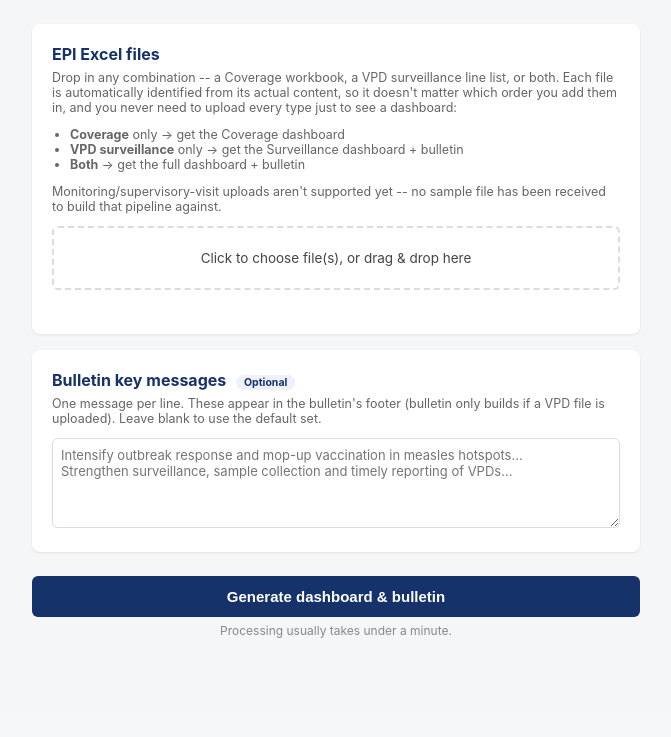
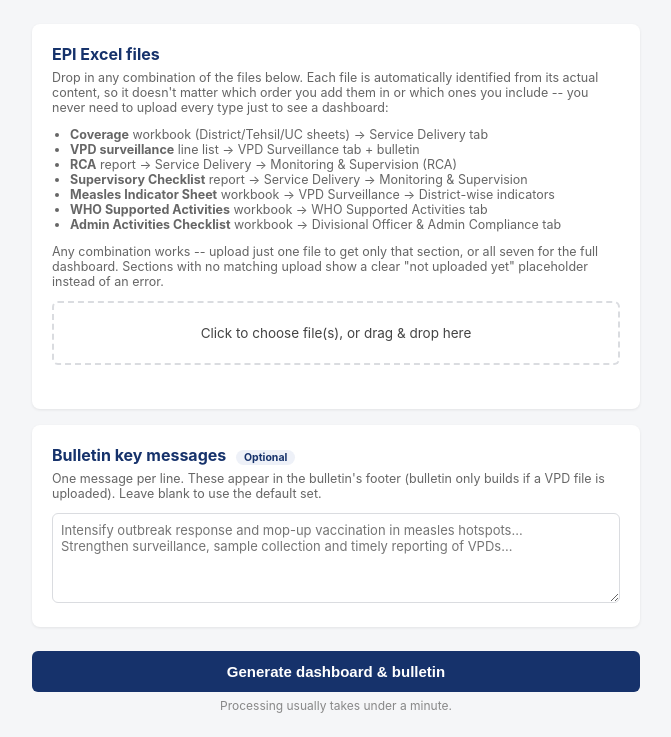
Before and after one commit to Intvagus/kp-epi-system, a Flask app: page / in a window 1280 px wide. Shown: the part 86-823 px from the top of the page, without its empty margins (304-975 px from the left). Before the commit the page ends 724 px from the top, so only its background shows below. Run offline with Flask 3, Linux system fonts and the light colour scheme.

Commit message:
Fix stale upload page: RCA/Supervisory/WHO/Admin uploads were never listed
webapp/templates/upload.html still had copy from before those pipelines
existed -- it explicitly said "Monitoring/supervisory-visit uploads aren't
supported yet" (false since Part 1c) and omitted WHO Activities, Admin
Activities, and the Measles Indicator Sheet entirely. Also fixes a real
functional bug: the file input's accept=".xlsx" excluded .xls, which is
the actual extension RCA/Supervisory Checklist source files use, hiding
them in some OS file pickers even though the backend has always accepted
them. Found via a live screenshot from the deployed Render instance.

Co-Authored-By: Claude Sonnet 5 <noreply@anthropic.com>
Claude-Session: https://claude.ai/code/session_01BzJFPDpjHf6DkrzBfsQrNt

```diff
--- a/webapp/templates/upload.html
+++ b/webapp/templates/upload.html
@@ -48,15 +48,19 @@
   <form id="upload-form" action="{{ url_for('generate') }}" method="post" enctype="multipart/form-data">
     <div class="card">
       <h2>EPI Excel files</h2>
-      <p class="hint">Drop in any combination -- a Coverage workbook, a VPD surveillance line list, or both. Each file is automatically identified from its actual content, so it doesn't matter which order you add them in, and you never need to upload every type just to see a dashboard:</p>
+      <p class="hint">Drop in any combination of the files below. Each file is automatically identified from its actual content, so it doesn't matter which order you add them in or which ones you include -- you never need to upload every type just to see a dashboard:</p>
       <ul class="hint-list">
-        <li><strong>Coverage</strong> only &rarr; get the Coverage dashboard</li>
-        <li><strong>VPD surveillance</strong> only &rarr; get the Surveillance dashboard + bulletin</li>
-        <li><strong>Both</strong> &rarr; get the full dashboard + bulletin</li>
+        <li><strong>Coverage</strong> workbook (District/Tehsil/UC sheets) &rarr; Service Delivery tab</li>
+        <li><strong>VPD surveillance</strong> line list &rarr; VPD Surveillance tab + bulletin</li>
+        <li><strong>RCA</strong> report &rarr; Service Delivery &rarr; Monitoring &amp; Supervision (RCA)</li>
+        <li><strong>Supervisory Checklist</strong> report &rarr; Service Delivery &rarr; Monitoring &amp; Supervision</li>
+        <li><strong>Measles Indicator Sheet</strong> workbook &rarr; VPD Surveillance &rarr; District-wise indicators</li>
+        <li><strong>WHO Supported Activities</strong> workbook &rarr; WHO Supported Activities tab</li>
+        <li><strong>Admin Activities Checklist</strong> workbook &rarr; Divisional Officer &amp; Admin Compliance tab</li>
       </ul>
-      <p class="hint">Monitoring/supervisory-visit uploads aren't supported yet -- no sample file has been received to build that pipeline against.</p>
+      <p class="hint">Any combination works -- upload just one file to get only that section, or all seven for the full dashboard. Sections with no matching upload show a clear "not uploaded yet" placeholder instead of an error.</p>
       <label class="file-label" for="files" id="drop-zone">Click to choose file(s), or drag &amp; drop here</label>
-      <input type="file" id="files" name="files" accept=".xlsx" multiple>
+      <input type="file" id="files" name="files" accept=".xlsx,.xls" multiple>
       <div class="file-list" id="file-list"></div>
     </div>
 
@@ -103,7 +107,7 @@
   document.getElementById("upload-form").addEventListener("submit", function (e) {
     if (!input.files.length) {
       e.preventDefault();
-      alert("Choose at least one .xlsx file first.");
+      alert("Choose at least one file first.");
       return;
     }
     document.getElementById("submit-btn").disabled = true;
```
